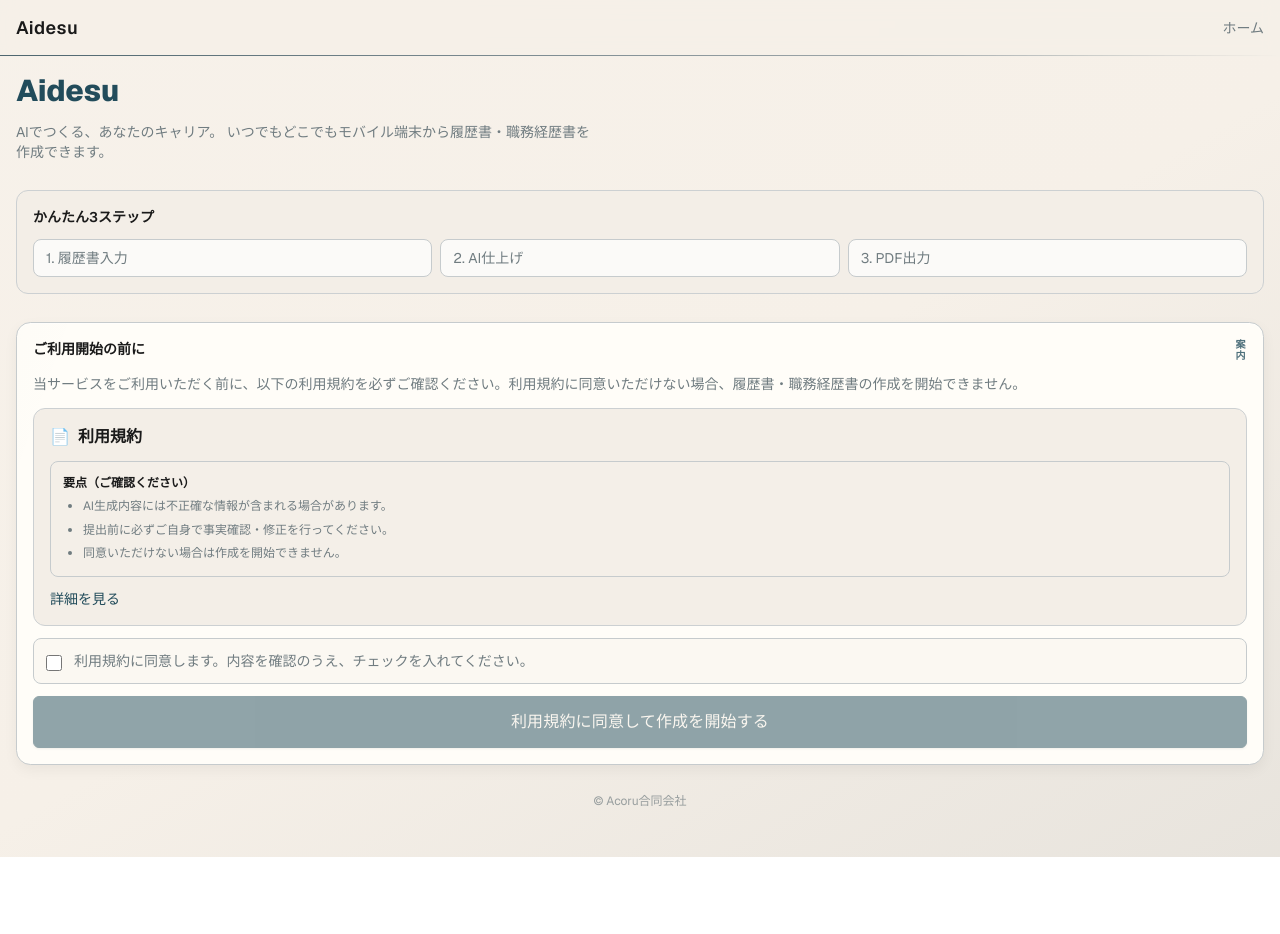
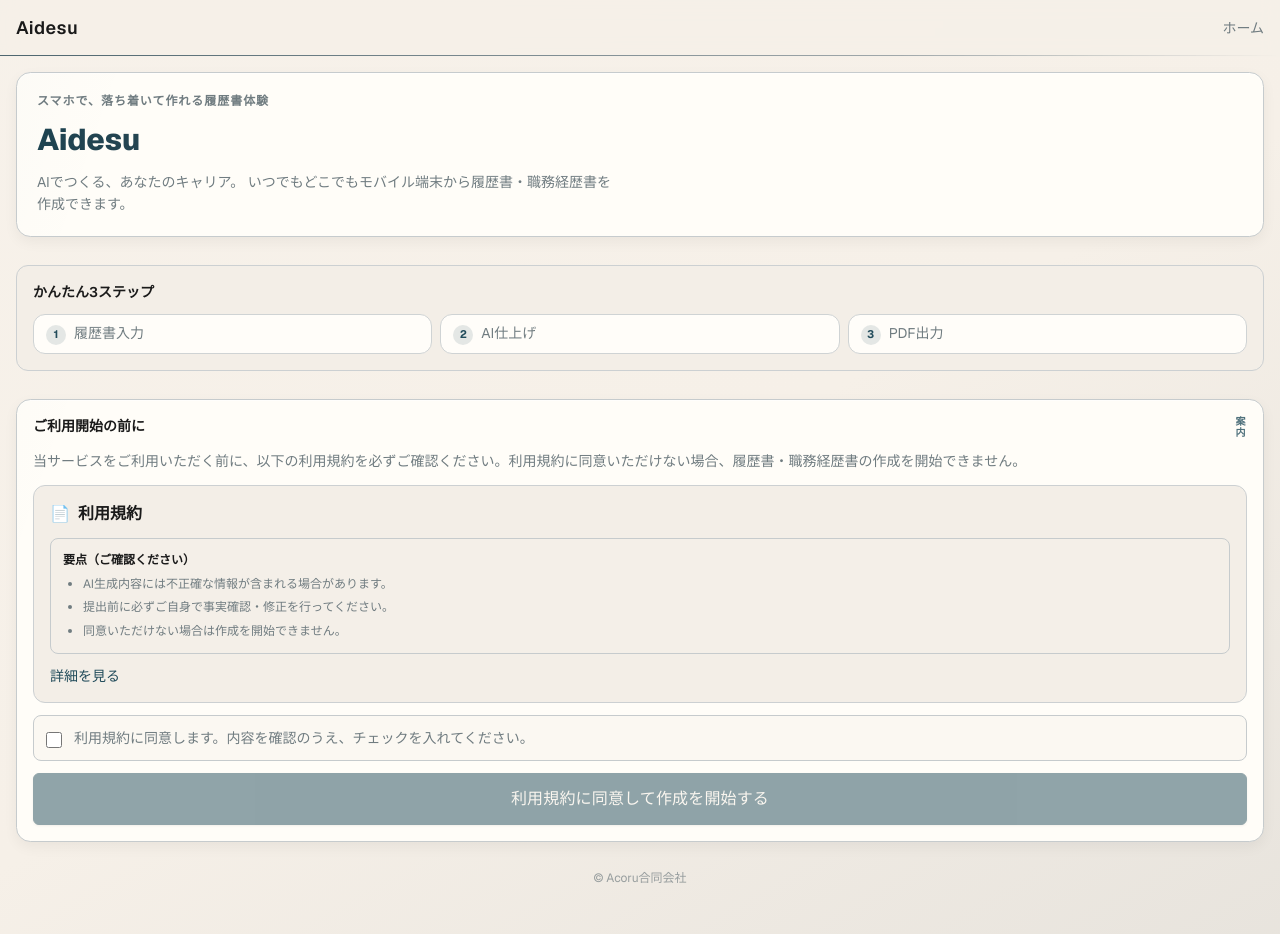
Before and after one commit to ANOSkdy/resume_aidesu, a Next.js app: page / in a window 1280 px wide. Before the commit the page ends 857 px from the top, so only its background shows below. Built offline with nearby package versions, Linux system fonts and the light colour scheme.

Commit message:
Refresh home UI styling with new wa components

```diff
--- a/app/globals.css
+++ b/app/globals.css
@@ -89,6 +89,13 @@ textarea {
 }
 
 @layer components {
+  .wa-hero-title {
+    background: linear-gradient(110deg, color-mix(in oklab, var(--ai-blue) 92%, black) 0%, color-mix(in oklab, var(--ai-blue) 65%, var(--akane-red)) 100%);
+    -webkit-background-clip: text;
+    background-clip: text;
+    color: transparent;
+  }
+
   .wa-surface {
     border-radius: var(--wa-radii-lg);
     border: 1px solid var(--border);
@@ -136,6 +143,12 @@ textarea {
     transform: rotate(19deg);
     background: linear-gradient(90deg, rgba(34, 76, 91, 0.08), rgba(34, 76, 91, 0));
     pointer-events: none;
+  }
+
+  .wa-step-chip {
+    border-radius: var(--wa-radii-md);
+    border: 1px solid color-mix(in oklab, var(--border) 85%, white);
+    background: color-mix(in oklab, var(--surface) 88%, white);
   }
 }
 
--- a/app/page.tsx
+++ b/app/page.tsx
@@ -18,9 +18,10 @@ export default function Home() {
   return (
     <AppShell title="ホーム">
       <section className="space-y-7 py-4">
-        <div className="space-y-3">
-          <h1 className="text-3xl font-extrabold leading-tight text-ai">Aidesu</h1>
-          <p className="max-w-xl text-sm text-nezumi">
+        <div className="wa-surface wa-accent-diagonal space-y-3 p-5">
+          <p className="text-xs font-semibold tracking-[0.08em] text-nezumi">スマホで、落ち着いて作れる履歴書体験</p>
+          <h1 className="wa-hero-title text-3xl font-extrabold leading-tight">Aidesu</h1>
+          <p className="max-w-xl text-sm leading-relaxed text-nezumi">
             AIでつくる、あなたのキャリア。
             いつでもどこでもモバイル端末から履歴書・職務経歴書を作成できます。
           </p>
@@ -29,9 +30,18 @@ export default function Home() {
         <div className="wa-panel space-y-3 p-4">
           <p className="text-sm font-semibold text-sumi">かんたん3ステップ</p>
           <ol className="grid gap-2 text-sm text-nezumi sm:grid-cols-3">
-            <li className="rounded-lg border border-[var(--border)] bg-white/70 px-3 py-2">1. 履歴書入力</li>
-            <li className="rounded-lg border border-[var(--border)] bg-white/70 px-3 py-2">2. AI仕上げ</li>
-            <li className="rounded-lg border border-[var(--border)] bg-white/70 px-3 py-2">3. PDF出力</li>
+            <li className="wa-step-chip px-3 py-2">
+              <span className="mr-2 inline-flex h-5 w-5 items-center justify-center rounded-full bg-ai/12 text-[11px] font-bold text-ai">1</span>
+              履歴書入力
+            </li>
+            <li className="wa-step-chip px-3 py-2">
+              <span className="mr-2 inline-flex h-5 w-5 items-center justify-center rounded-full bg-ai/12 text-[11px] font-bold text-ai">2</span>
+              AI仕上げ
+            </li>
+            <li className="wa-step-chip px-3 py-2">
+              <span className="mr-2 inline-flex h-5 w-5 items-center justify-center rounded-full bg-ai/12 text-[11px] font-bold text-ai">3</span>
+              PDF出力
+            </li>
           </ol>
         </div>
 
```
